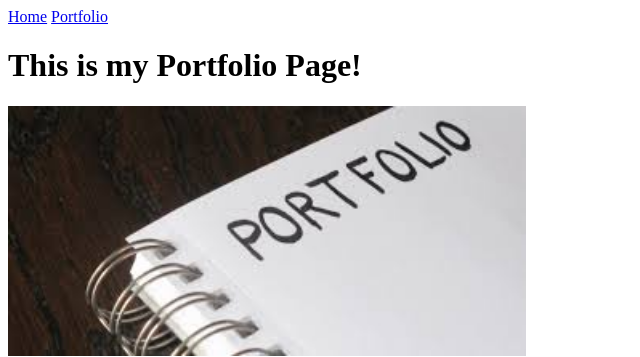
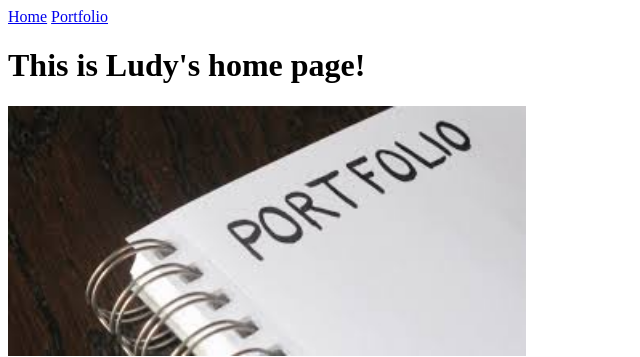
Before and after one commit to lhuezo715/Lhuezo715.github.io, a plain HTML site: page my_website/portfolio.html in a window 1280 px wide. Shown: the top 357 px of the page, without its empty margins (0-640 px from the left). Drawn offline with Linux system fonts and the light colour scheme.

Commit message:
Changed the heading

```diff
--- a/my_website/portfolio.html
+++ b/my_website/portfolio.html
@@ -7,7 +7,7 @@
 	  <body>
     <a href="index.html">Home</a>
     <a href="portfolio.html">Portfolio</a>
-    <h1>This is my Portfolio Page!</h1>
+    <h1>This is Ludy's home page!</h1>
     <img src="images/portfolio.jpg" height="250">
     <br>
     <a target="_blank" href="https://scratch.mit.edu">
```
